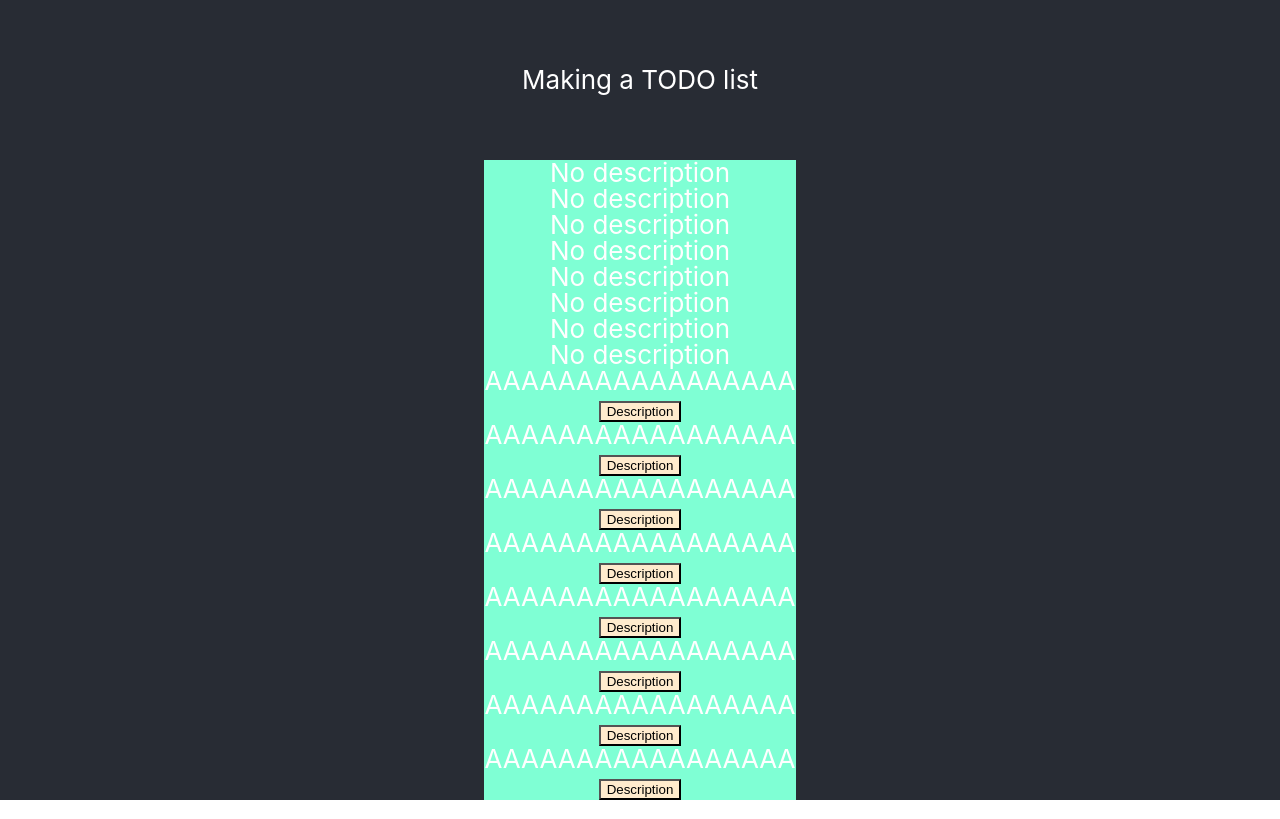
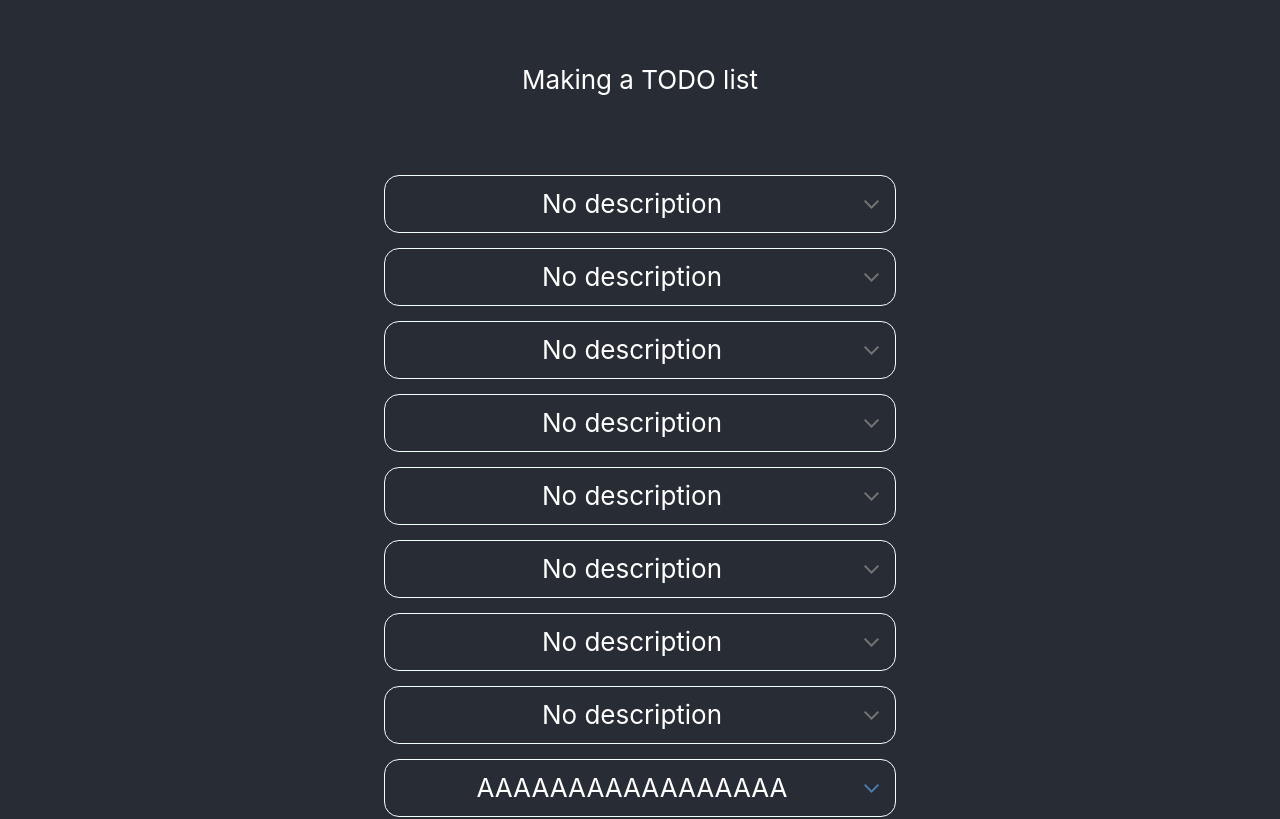
Before and after one commit to CDuncan95/ts-prac, a React (Create React App) app: page / in a window 1280 px wide. Shown: the top 819 px of the page. Built offline with nearby package versions, Linux system fonts and the light colour scheme.

Commit message:
Implement expanding/collapsing of descriptions

```diff
--- a/src/components/ItemList.css
+++ b/src/components/ItemList.css
@@ -1,15 +1,54 @@
 ul.ItemList {
     list-style: none;
+    width: 40%;
 }
 
 li.ListItem {
-    background-color: aquamarine;
+    display: flex;
+    flex-direction: column;
+    align-items: center;
+    justify-content: center;
+    border-style: solid;
+    border-color: azure;
+    border-width: 1px;
+    padding: 15px;
+    margin-top: 15px;
+    margin-bottom: 15px;
+    border-radius: 15px;
 }
 
 li.ListItem button.VisibleButton {
-    background-color: blanchedalmond
+    background-color: #282c34;
+    color: white;
+    border-style: solid;
+    border-width: 1px;
+    border-radius: 3px;
 }
 
 li.ListItem button.HiddenButton {
+    display: none
+}
+
+.ListItemConstant {
+    display: flex;
+    width: 100%;
+    flex-direction: row;
+    align-items: center;
+    justify-content: center;
+}
+
+.ListItemTitle {
+    flex-grow: 1;
+}
+
+.clickable {
+    cursor: pointer;
+}
+
+.notClickable {
+    filter: grayscale(100%)
+}
+
+.collapsed {
     display: None
 }
--- a/src/components/ItemList.tsx
+++ b/src/components/ItemList.tsx
@@ -1,5 +1,7 @@
 import React, { Component } from 'react';
 import { APIListItem } from '../apis/temp'
+import expand from '../resources/expand.png'
+import collapse from '../resources/collapse.png'
 import './ItemList.css';
 
 interface ItemListProps {
@@ -14,9 +16,9 @@ class ItemList extends Component<ItemListProps, ItemListState> {
     public render() {
         return (
             <ul className='ItemList'>
-                {this.props.listItems.map((listItem : APIListItem) => {
+                {this.props.listItems.map((listItem : APIListItem, index ) => {
                     console.log(listItem);
-                    return (<ListItem data={listItem}></ListItem>);
+                    return (<ListItem data={listItem} index={index} key={index} ></ListItem>);
                 })}
             </ul>
         );
@@ -24,21 +26,51 @@ class ItemList extends Component<ItemListProps, ItemListState> {
 };
 
 interface ListItemProps {
-    data: APIListItem
+    key: Number, // required for react
+    data: APIListItem,
+    index: Number
 };
 
 interface ListItemState {
-
+    descriptionCollapsed: boolean
 };
 
 class ListItem extends Component<ListItemProps, ListItemState> {
+
+    public constructor(props: ListItemProps) {
+        super(props);
+        this.state = {
+            descriptionCollapsed: true
+        };
+    }
+
     public render() {
         return (
-            <li className='ListItem'>
-                <p>{`${this.props.data.title}`}</p>
-                <button className={this.props.data.description ? "VisibleButton" : "HiddenButton"}>Description</button>
+            <li className="ListItem" id={`listItem${this.props.index}`}>
+                <div className="ListItemConstant">
+                    <p className="ListItemTitle">{`${this.props.data.title}`}</p>
+                    <img
+                        className={this.props.data.description ? 'clickable' : 'notClickable'}
+                        onClick={this.props.data.description ? this.toggleCollapsedContent.bind(this) : this.expanderNOOP.bind(this) }
+                        src={this.state.descriptionCollapsed ? expand : collapse }
+                    ></img>
+                </div>
+                <div
+                    id={`collapsedContent${this.props.index}`}
+                    className={this.state.descriptionCollapsed ? 'collapsed' : 'expanded' }
+                >
+                    <p>{this.props.data.description || ""}</p>
+                </div>
             </li>
         );
+    }
+
+    private expanderNOOP() {}
+
+    private toggleCollapsedContent() {
+        this.setState({
+            descriptionCollapsed: !this.state.descriptionCollapsed
+        });
     }
 }
 
```
Also changed, not shown: src/resources/collapse.png (added), src/resources/expand.png (added).
